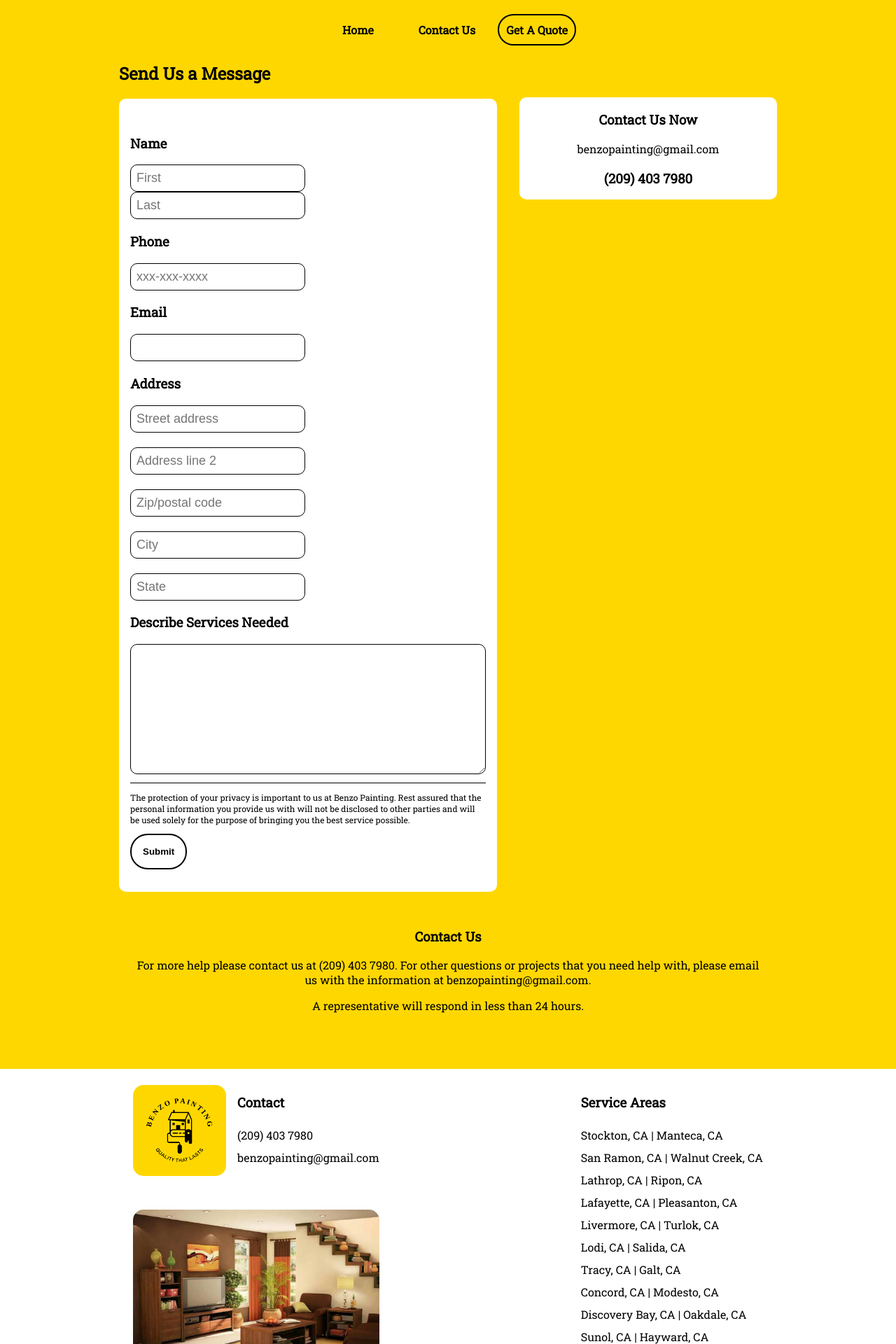
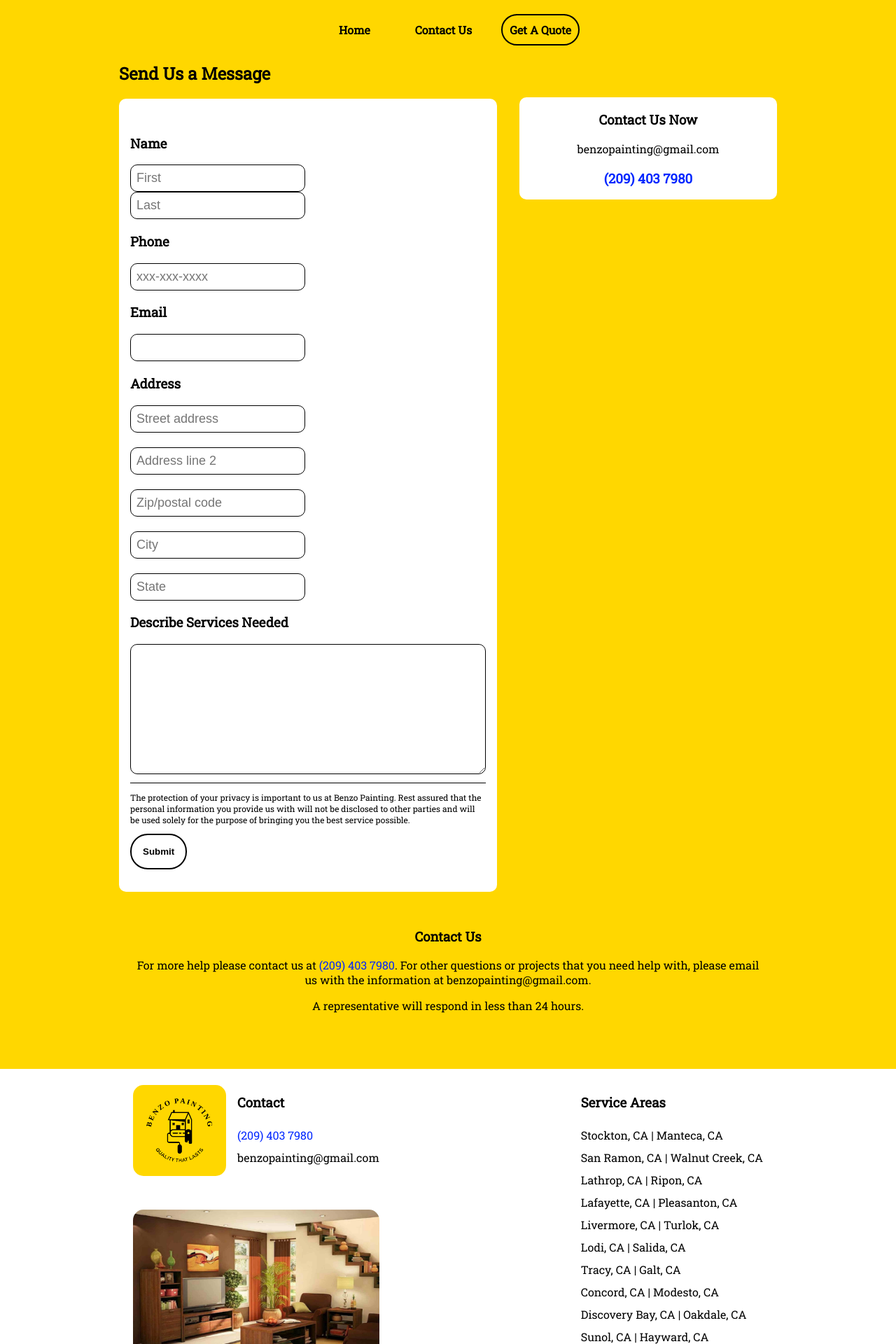
Before and after one commit to BustosAndrew/Benzo-Painting, a Next.js app: page /contact in a window 1280 px wide. Shown: the top 1920 px of the page at 70% size. Built offline with nearby package versions, Linux system fonts and the light colour scheme.

Commit message:
Telephone links

```diff
--- a/pages/contact.js
+++ b/pages/contact.js
@@ -25,7 +25,7 @@
 				{/* <Link href='/about'>About</Link>
 				<Link href='/services'>Services</Link>
 				<Link href='/reviews'>Testimonies</Link> */}
-				<Link href='/contact'>Contact Us</Link>
+				<Link href='#contact'>Contact Us</Link>
 				<Link href='/contact' className='button' id={styles["nav-btn"]}>
 					Get A Quote
 				</Link>
@@ -42,24 +42,30 @@
 								backgroundColor: "white",
 								textAlign: "center",
 								width: "100%",
-								// boxShadow: "2px 5px 10px gray",
 								borderRadius: 10,
 							}}
 						>
 							<h3>Contact Us Now</h3>
 							<p>benzopainting@gmail.com</p>
-							<h3>(209) 403 7980</h3>
+							<h3>
+								<a style={{ color: "#0026ff" }} href='tel:2094037980'>
+									(209) 403 7980
+								</a>
+							</h3>
 						</div>
 						<div></div>
 					</div>
 				</div>
-				<div className={styles.contact}>
+				<div id='contact' className={styles.contact}>
 					<div className={styles.center_content}>
 						<h3>Contact Us</h3>
 						<p>
-							For more help please contact us at (209) 403 7980. For other
-							questions or projects that you need help with, please email us
-							with the information at benzopainting@gmail.com.
+							For more help please contact us at&nbsp;
+							<a style={{ color: "#0026ff" }} href='tel:2094037980'>
+								(209) 403 7980
+							</a>
+							. For other questions or projects that you need help with, please
+							email us with the information at benzopainting@gmail.com.
 						</p>
 						<p>A representative will respond in less than 24 hours.</p>
 					</div>
@@ -83,8 +89,12 @@
 							<div style={{ marginLeft: "1rem" }}>
 								<h3>Contact</h3>
 								<p style={{ lineHeight: 2 }}>
-									(209) 403 7980
-									<br />
+									<a
+										style={{ color: "#0026ff", display: "block" }}
+										href='tel:2094037980'
+									>
+										(209) 403 7980
+									</a>
 									benzopainting@gmail.com
 								</p>
 							</div>
--- a/styles/Home.module.css
+++ b/styles/Home.module.css
@@ -35,6 +35,7 @@
 #nav-btn {
 	padding: 10px;
 	margin: auto 0;
+	margin-left: 10px;
 }
 
 .center_content {
```
Also changed, not shown: pages/index.js (+14 -7 lines).
